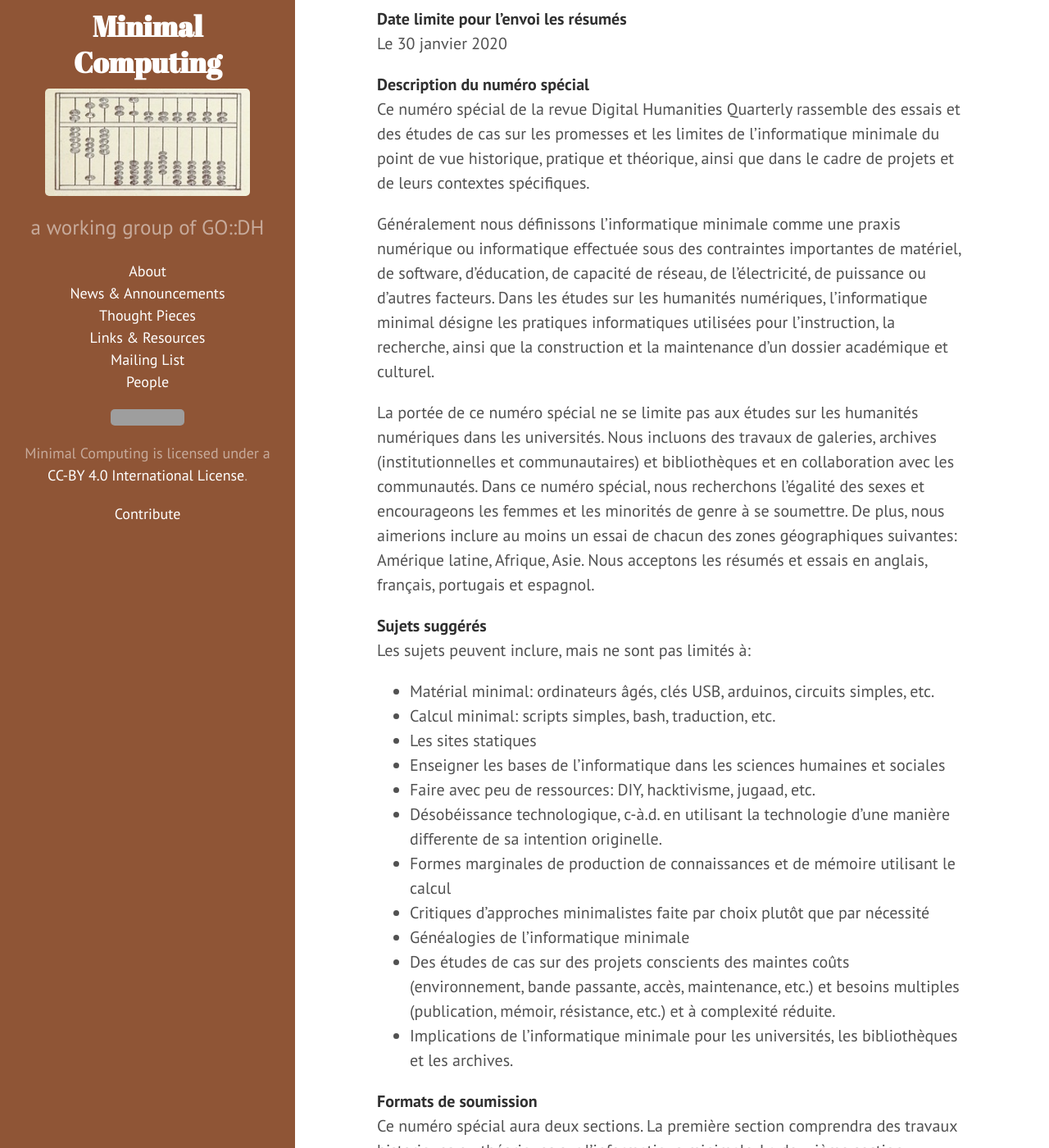
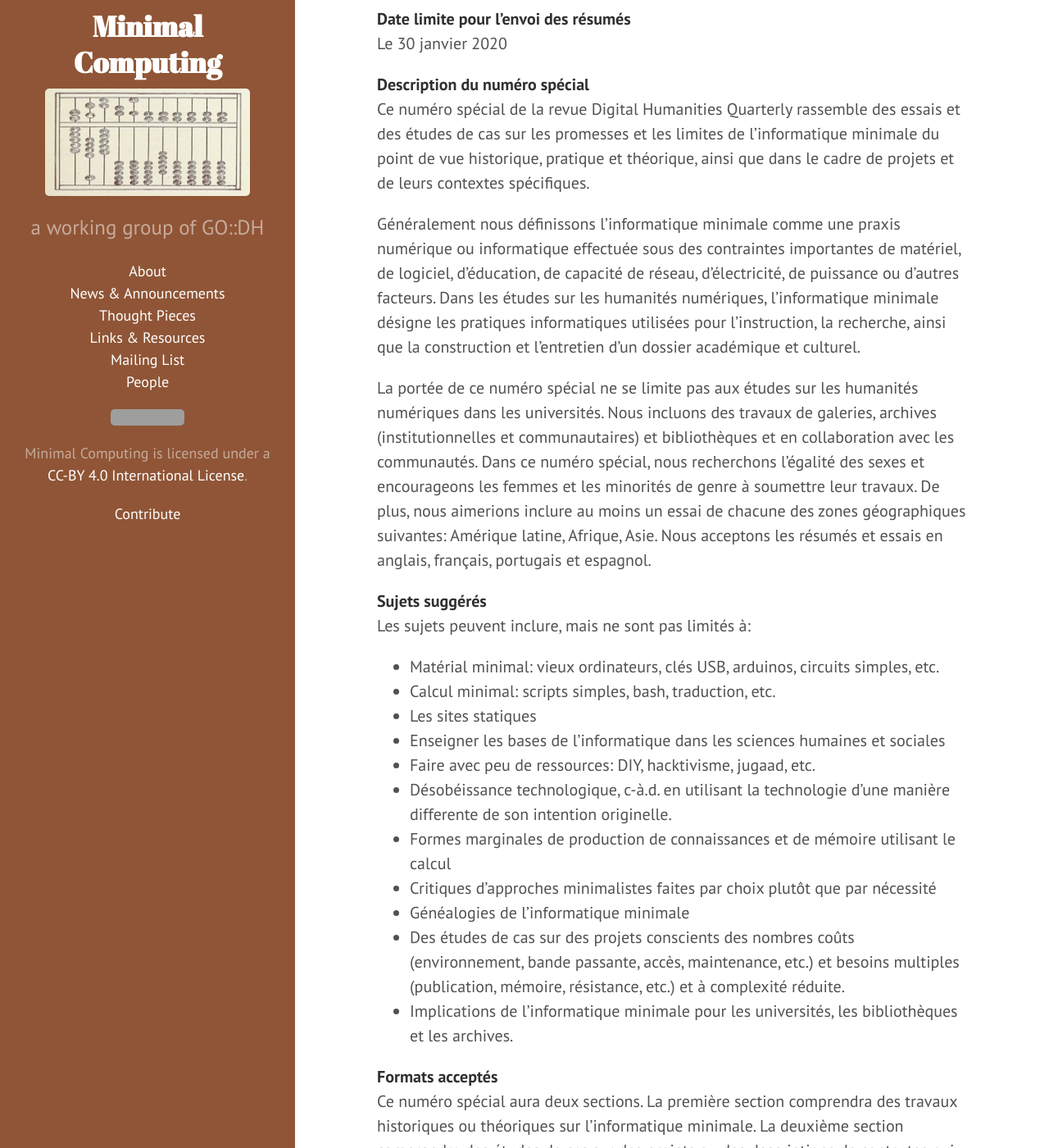
Before and after one commit to go-dh/mincomp, a Jekyll site: the page built from _posts/2019-11-12-cfp-dhq.md, in a window 1280 px wide and 1400 px high, scrolled down 5373 px. Shown: the whole window at 82% size. Built offline with Jekyll 4.4.1, drawn with Linux system fonts in a browser that asks for light colours; some of the changed text lies outside the part shown; grey boxes are pictures that could not be loaded.

Commit message:
some edits to french

```diff
--- a/_posts/2019-11-12-cfp-dhq.md
+++ b/_posts/2019-11-12-cfp-dhq.md
@@ -105,37 +105,37 @@
 **Editeurs invités**
 Alex Gil (Columbia University Libraries) et Roopika Risam (Salem State University)
 
-**Date limite pour l’envoi les résumés**
+**Date limite pour l’envoi des résumés**\\
 Le 30 janvier 2020
 
-**Description du numéro spécial**
+**Description du numéro spécial**\\
 Ce numéro spécial de la revue Digital Humanities Quarterly rassemble des essais et des études de cas sur les promesses et les limites de l’informatique minimale du point de vue historique, pratique et théorique, ainsi que dans le cadre de projets et de leurs contextes spécifiques.
 
-Généralement nous définissons l’informatique minimale comme une praxis numérique ou informatique effectuée sous des contraintes importantes de matériel, de software, d’éducation, de capacité de réseau, de l’électricité, de puissance ou d’autres facteurs. Dans les études sur les humanités numériques, l’informatique minimal désigne les pratiques informatiques utilisées pour l’instruction, la recherche, ainsi que la construction et la maintenance d’un dossier académique et culturel.
+Généralement nous définissons l’informatique minimale comme une praxis numérique ou informatique effectuée sous des contraintes importantes de matériel, de logiciel, d’éducation, de capacité de réseau, d’électricité, de puissance ou d’autres facteurs. Dans les études sur les humanités numériques, l’informatique minimale désigne les pratiques informatiques utilisées pour l’instruction, la recherche, ainsi que la construction et l'entretien d’un dossier académique et culturel.
 
-La portée de ce numéro spécial ne se limite pas aux études sur les humanités numériques dans les universités. Nous incluons des travaux de galeries, archives (institutionnelles et communautaires) et bibliothèques et en collaboration avec les communautés. Dans ce numéro spécial, nous recherchons l’égalité des sexes et encourageons les femmes et les minorités de genre à se soumettre. De plus, nous aimerions inclure au moins un essai de chacun des zones géographiques suivantes: Amérique latine, Afrique, Asie. Nous acceptons les résumés et essais en anglais, français, portugais et espagnol.
+La portée de ce numéro spécial ne se limite pas aux études sur les humanités numériques dans les universités. Nous incluons des travaux de galeries, archives (institutionnelles et communautaires) et bibliothèques et en collaboration avec les communautés. Dans ce numéro spécial, nous recherchons l’égalité des sexes et encourageons les femmes et les minorités de genre à soumettre leur travaux. De plus, nous aimerions inclure au moins un essai de chacune des zones géographiques suivantes: Amérique latine, Afrique, Asie. Nous acceptons les résumés et essais en anglais, français, portugais et espagnol.
 
-**Sujets suggérés**
+**Sujets suggérés**\\
 Les sujets peuvent inclure, mais ne sont pas limités à:
 
-- Matérial minimal: ordinateurs âgés, clés USB, arduinos, circuits simples, etc.
+- Matérial minimal: vieux ordinateurs, clés USB, arduinos, circuits simples, etc.
 - Calcul minimal: scripts simples, bash, traduction, etc.
 - Les sites statiques
 - Enseigner les bases de l’informatique dans les sciences humaines et sociales
 - Faire avec peu de ressources: DIY, hacktivisme, jugaad, etc.
-- Désobéissance technologique, c-à.d. en utilisant la technologie d’une manière differente de sa intention originelle.
+- Désobéissance technologique, c-à.d. en utilisant la technologie d’une manière differente de son intention originelle.
 - Formes marginales de production de connaissances et de mémoire utilisant le calcul
-- Critiques d’approches minimalistes faite par choix plutôt que par nécessité
+- Critiques d’approches minimalistes faites par choix plutôt que par nécessité
 - Généalogies de l’informatique minimale
-- Des études de cas sur des projets conscients des maintes coûts (environnement, bande passante, accès, maintenance, etc.) et besoins multiples (publication, mémoir, résistance, etc.) et à complexité réduite.
+- Des études de cas sur des projets conscients des nombres coûts (environnement, bande passante, accès, maintenance, etc.) et besoins multiples (publication, mémoire, résistance, etc.) et à complexité réduite.
 - Implications de l’informatique minimale pour les universités, les bibliothèques et les archives.
 
-**Formats de soumission**
+**Formats acceptés**\\
 Ce numéro spécial aura deux sections. La première section comprendra des travaux historiques ou théoriques sur l’informatique minimale. La deuxième section comprendra des études de cas sur des projets ou des descriptions de contextes qui imposent des défis ou des restrictions aux humanités numériques, ainsi que des réponses stratégiques intégrant l’informatique minimale.
 
-Dans la première section, nous sollicitons des perspectives historiques sur l’informatique minimale qui mettent les pratiques contemporaines avec plusieurs généalogies; des essais théoriques qui examinent les implications socio-techniques de ces pratiques à l’échelle; et des voix critiques ou sceptiques qui connaissent les implications de l’informatique minimale et la discussion qui a déjà eu lieu.
+Pour la première section, nous sollicitons des perspectives historiques sur l’informatique minimale qui mettent les pratiques contemporaines avec plusieurs généalogies; des essais théoriques qui examinent les implications socio-techniques de ces pratiques à l’échelle; et des voix critiques ou sceptiques qui connaissent les implications de l’informatique minimale et la discussion qui a déjà eu lieu.
 
 Pour la deuxième section, nous sollicitons des descriptions détaillées des projets et des environnements qui incluent, développent et compliquent l’informatique minimale. Celles-ci devraient encourager la réflexion sur les différences et les similitudes entre d’autres projets ou environnements. Ces études de cas devraient aider le grand public à comprendre la pensée granulaire qui sous-tend les pratiques de conception qui répondent aux contraintes et aux défis spécifiques.
 
-**Détails de la soumission**
-Veuillez envoyer votre résumé (pas plus de 500 mots) à [rrisam@salemstate.edu](mailto:rrisam@salemstate.edu) et [agil@columbia.edu](mailto:agil@columbia.edu) avant le 30 janvier 2020 pour le premier cycle de révision. Nous répondrons à toutes les soumissions d’ici la fin février. Si vous êtes invité à soumettre un article (4 000 à 8 000 mots) ou une étude de cas (2 500 mots), la date limite est le 30 juin 2020.
+**Détails des piéces à fournir**\\
+Veuillez envoyer votre résumé (pas plus de 500 mots) à rrisam@salemstate.edu et agil@columbia.edu avant le 30 janvier 2020 pour le premier cycle de révision. Nous répondrons à toutes les soumissions d’ici la fin février. Si vous êtes invité à soumettre un article (4 000 à 8 000 mots) ou une étude de cas (2 500 mots), la date limite est le 30 juin 2020.
```
